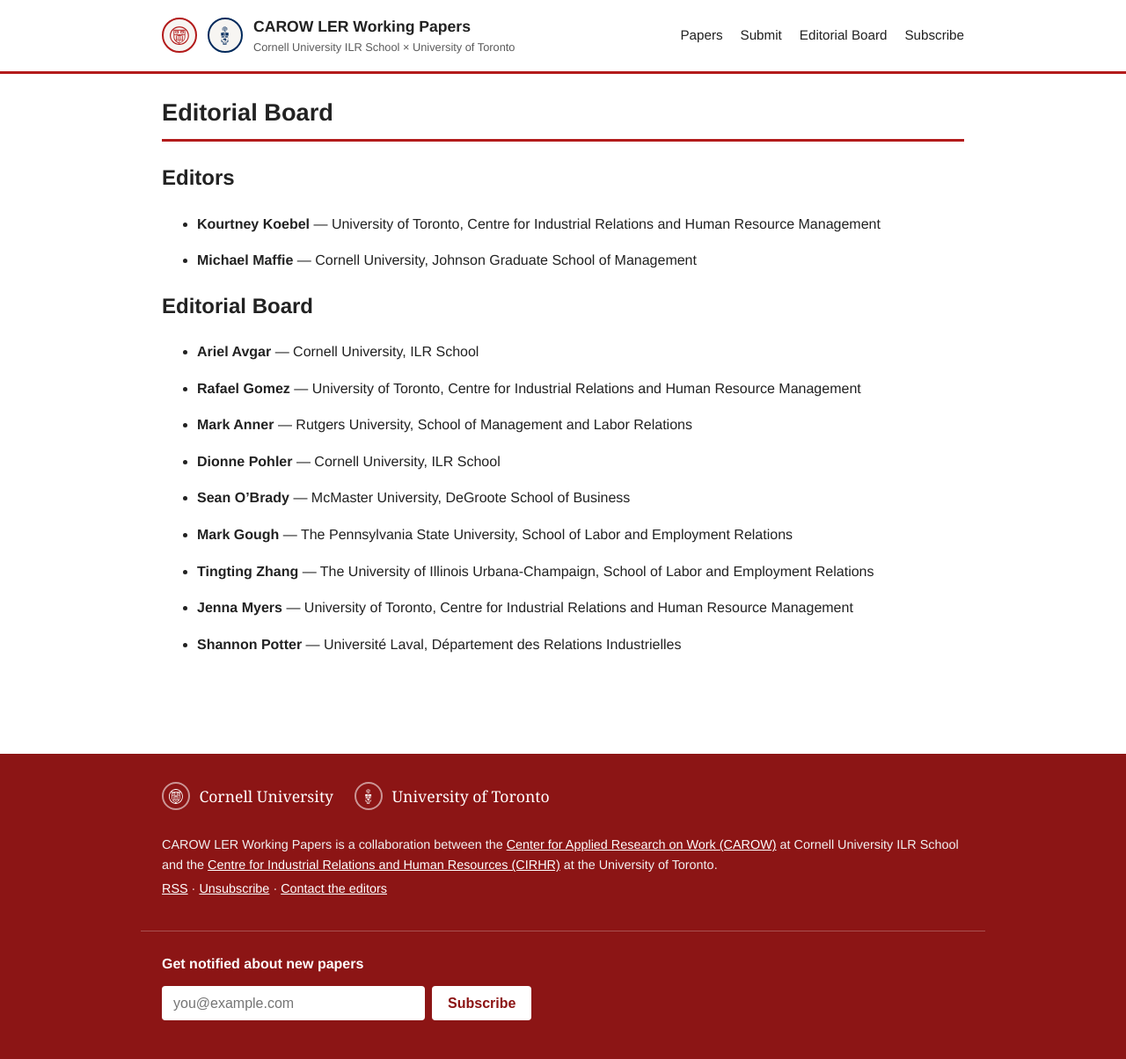
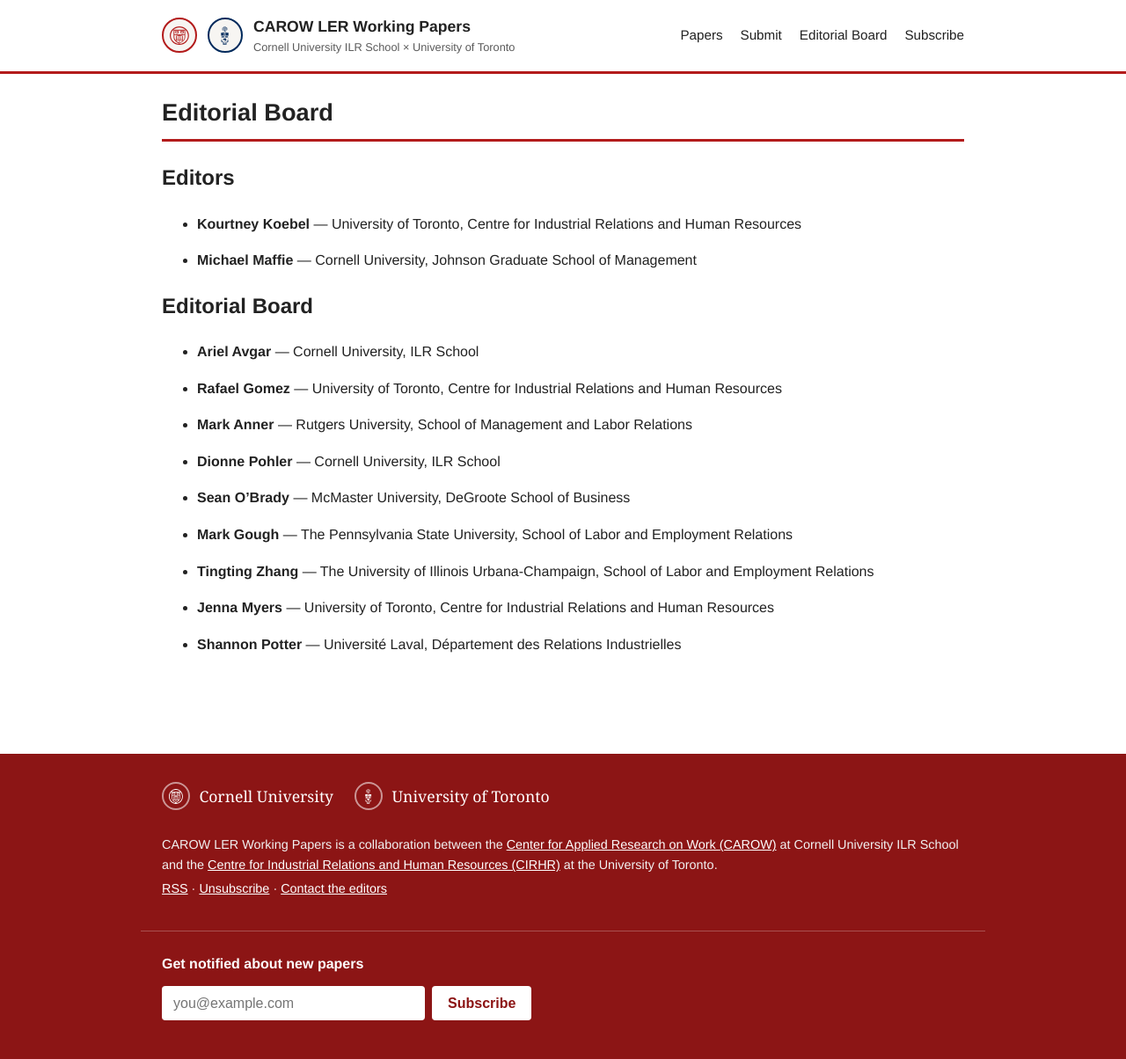
Before and after one commit to maffiemd/carow-ler-working-papers, a Jekyll site: the page built from editorial-board.md, in a window 1280 px wide. Shown: the whole page at 88% size. Built offline with Jekyll 4.4.1, drawn with Linux system fonts in a browser that asks for light colours.

Commit message:
Fix: remove management from CIRHR titles

```diff
--- a/_config.yml
+++ b/_config.yml
@@ -26,7 +26,7 @@
 
 editors:
   - name: "Kourtney Koebel"
-    affiliation: "University of Toronto, Centre for Industrial Relations and Human Resource Management"
+    affiliation: "University of Toronto, Centre for Industrial Relations and Human Resources"
   - name: "Michael Maffie"
     affiliation: "Cornell University, Johnson Graduate School of Management"
 
@@ -34,7 +34,7 @@
   - name: "Ariel Avgar"
     affiliation: "Cornell University, ILR School"
   - name: "Rafael Gomez"
-    affiliation: "University of Toronto, Centre for Industrial Relations and Human Resource Management"
+    affiliation: "University of Toronto, Centre for Industrial Relations and Human Resources"
   - name: "Mark Anner"
     affiliation: "Rutgers University, School of Management and Labor Relations"
   - name: "Dionne Pohler"
@@ -46,7 +46,7 @@
   - name: Tingting Zhang
     affiliation: "The University of Illinois Urbana-Champaign, School of Labor and Employment Relations"
   - name: "Jenna Myers"
-    affiliation: "University of Toronto, Centre for Industrial Relations and Human Resource Management"
+    affiliation: "University of Toronto, Centre for Industrial Relations and Human Resources"
   - name: "Shannon Potter"
     affiliation: "Université Laval, Département des Relations Industrielles"
 
```
